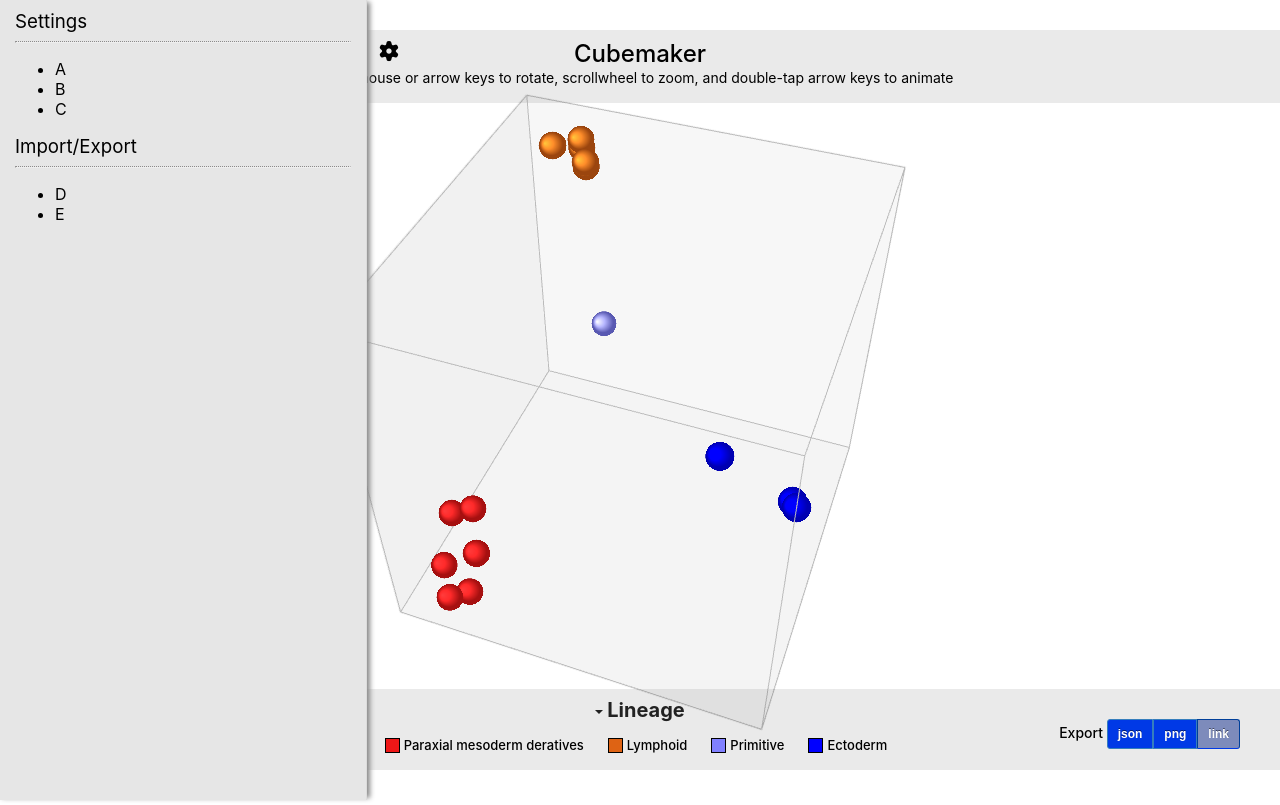
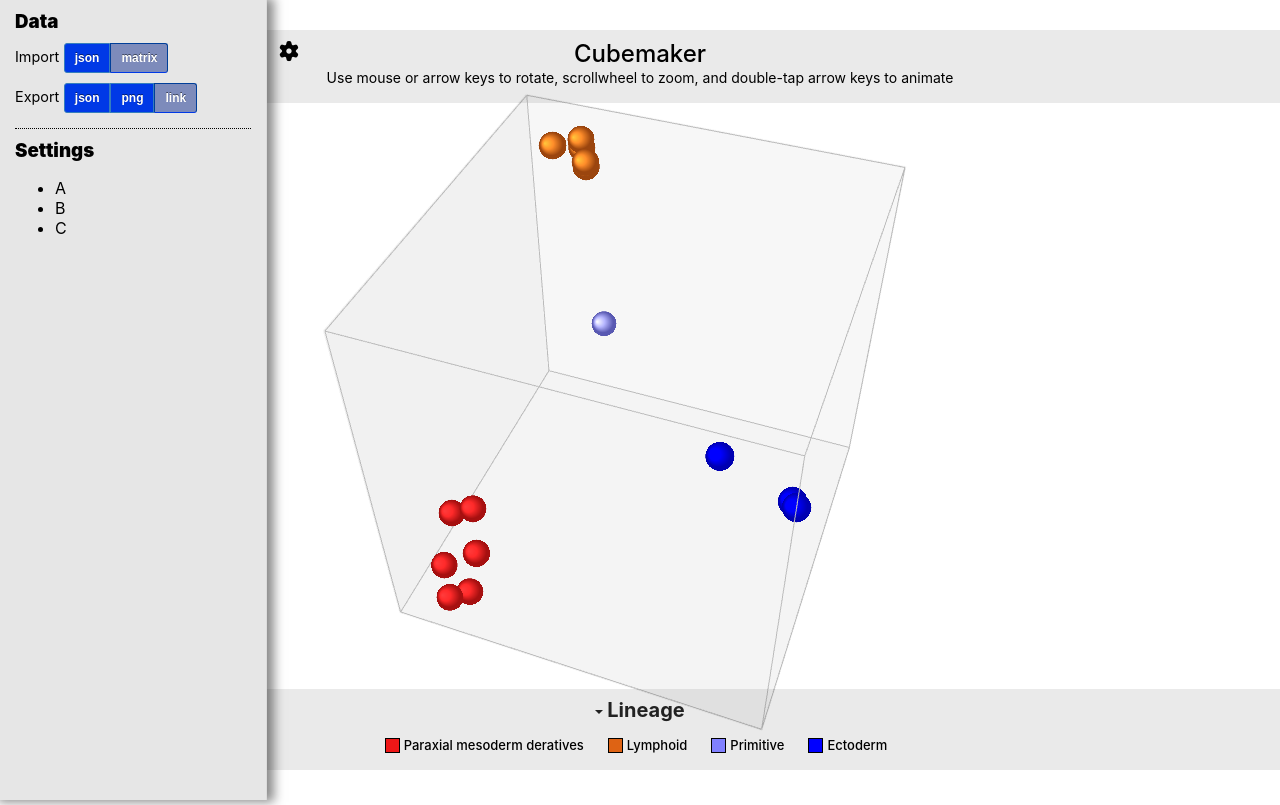
Before and after one commit to alexpreynolds/cubemaker, a plain HTML site: page index.html in a window 1280 px wide. Both pictures are taken after a click on the element 19 px from the left and 48 px from the top of the page. Drawn offline with Linux system fonts and the light colour scheme.

Commit message:
updated settings panel style and placement

```diff
--- a/assets/css/style.css
+++ b/assets/css/style.css
@@ -11,12 +11,16 @@ body {
     font-family: system, -apple-system, ".SFNSDisplay-Regular", "Helvetica Neue", "Helvetica", sans-serif !important;
 }
 
+label {
+    font-size: 0.9em;
+}
+
 #graph_settings_panel {
-  	width: 400px;
+  	width: 300px;
   	/* border: 1px solid rgba(33, 33, 33, 0.0933); */
   	/* background-color: rgba(33, 33, 33, 0.0933); */
   	position: fixed;
-  	left: -375px;
+  	left: -285px;
   	transition: all 0.5s ease-in-out;
   	z-index: 100;
 }
@@ -31,7 +35,7 @@ body {
 
 #graph_settings_panel .controller {
   	position: absolute;
-  	right: -10px;
+  	right: -20px;
   	top: -1px;
   	text-decoration: none;
   	transition: all 0.5s ease-in-out;
@@ -39,6 +43,7 @@ body {
 }
 
 #graph_settings_panel.show .controller {
+  	right: -10px;
   	transform: rotate(360deg);
   	transform-origin: 50% 58%;
 }
@@ -51,7 +56,7 @@ body {
     background-color: rgba(230, 230, 230, 1);
     border-right: 1px solid rgba(187, 187, 187, 0.25);
     margin-right: 28px;
-    box-shadow: 5px 0px 5px -2px #888;
+    box-shadow: 5px 0px 10px 2px rgba(22, 22, 22, 0.5);
 }
 
 #graph_settings_subpanel_content {
@@ -61,16 +66,15 @@ body {
 #graph_settings_subpanel_content h3, p {
     margin: 0;
     padding: 0;
+}
+
+#graph_settings_subpanel_content p {
     font-weight: 400 !important;
 }
 
 #graph_settings_subpanel_content h3 {
-    font-weight: bolder;
-}
-
-#graph_settings_subpanel_content hr {
-    border-top: 1px dotted #8c8b8b;
-    padding: 0;
+    font-weight: 900;
+    margin-bottom: 10px;
 }
 
 .particle_label, .particle_sublabel {
@@ -427,15 +431,11 @@ a.close:hover {
 
 
 #export-footer {
-    position: absolute;
-    right: 40px;
-    top: 30px;
+    margin-bottom: 10px;
 }
 
 #import-footer {
-    left: 20px;
-    position: absolute;
-    top: 30px;
+    margin-bottom: 10px;
 }
 
 .right {
--- a/index.html
+++ b/index.html
@@ -10,25 +10,24 @@
         <link rel="shortcut icon" href="assets/img/favicon.ico">
     </head>
     <body>
-        <div class="notification" id="webgl_missing_warning"><div class="warning webgl"><span class="typcn typcn-info-outline" style="font-size: xx-large; position: relative; top: 3px;"></span> Your browser does not appear to support <a href="https://en.wikipedia.org/wiki/WebGL">WebGL</a>. The <a href="https://get.webgl.org/">WebGL test site</a> may offer help with configuration.</div></div>
+        <div class="notification" id="webgl_missing_warning">
+            <div class="warning webgl">
+                <span class="typcn typcn-info-outline" style="font-size: xx-large; position: relative; top: 3px;"></span> Your browser does not appear to support <a href="https://en.wikipedia.org/wiki/WebGL">WebGL</a>. The <a href="https://get.webgl.org/">WebGL test site</a> may offer help with configuration.
+            </div>
+        </div>
         <div id="graph_settings_panel">
 	        <div onclick="show_settings_panel();" id="graph_settings_cog" class="controller">
     	        <span class="typcn typcn-cog" style="font-size: 2em; font-weight: 100;"></span>
             </div>
 	        <div id="graph_settings_subpanel" class="settings">
     	        <div id="graph_settings_subpanel_content">
-        	        <h3>Settings</h3>
-        	        <hr>
+        	        <h3>Data</h3>
+                    <p id="settings_panel_data"></p>
+                    <h3 style="border-top: 1px dotted black; padding-top: 10px; margin-top: 15px;">Settings</h3>
         	        <ul>
             	        <li>A</li>
             	        <li>B</li>
             	        <li>C</li>
-        	        </ul>
-        	        <h3>Import/Export</h3>
-        	        <hr>
-        	        <ul>
-            	        <li>D</li>
-            	        <li>E</li>
         	        </ul>
         	    </div>
 	        </div>
@@ -43,6 +42,7 @@
             </div>
             <footer><a id="import-btn" href="#" class="btn btn-small js-modal-close">Import</a></footer>
         </div>
+
         <div id="export-link-dialog" class="modal-box">
             <header> <a href="#" class="js-modal-close close">&#x00D7;</a>
                 <h3>Copy link</h3>
@@ -52,6 +52,7 @@
             </div>
             <footer><a href="#" class="btn btn-small js-modal-close">Close</a></footer>
         </div>
+
         <div id="sphere_asset" style="display: none;"><svg version="1.1" id="sphere_svg" xmlns="http://www.w3.org/2000/svg" xmlns:xlink="http://www.w3.org/1999/xlink" x="0px" y="0px" width="640px" height="640px" viewBox="0 0 640 640" enable-background="new 0 0 640 640" xml:space="preserve">
             <defs><radialGradient id="sphere_gradient" cx="292.3262" cy="287.4077" r="249.2454" fx="147.7949" fy="274.5532" gradientTransform="matrix(1.0729 0 0 1.0729 -23.3359 -23.3359)" gradientUnits="userSpaceOnUse">
                 <stop id="sphere_gradient_0" offset="0" style="stop-color:#F37D7F"/>
@@ -856,8 +857,8 @@ var cubemaker = function() {
         graph_key.style.margin = 0;
         graph_key.style.padding = 0;
         graph_key.style.textAlign = "center";
-        $("#import-footer").clone().appendTo(graph_key);
-        $("#export-footer").clone().appendTo(graph_key);
+        $("#import-footer").clone().appendTo(document.getElementById('settings_panel_data'));
+        $("#export-footer").clone().appendTo(document.getElementById('settings_panel_data'));
         graph_key.appendChild(content);
         container.appendChild(graph_key);
     }
```
